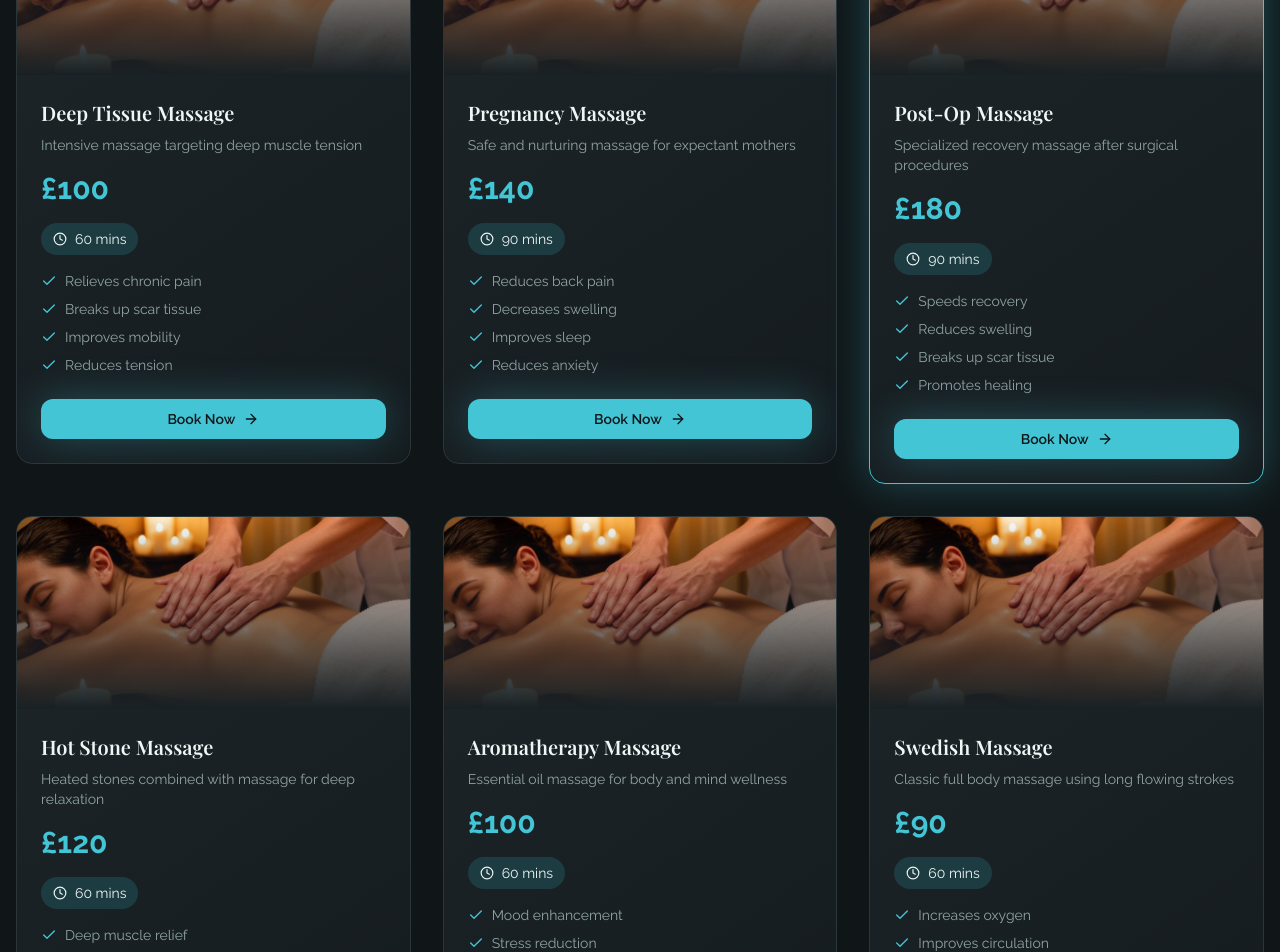
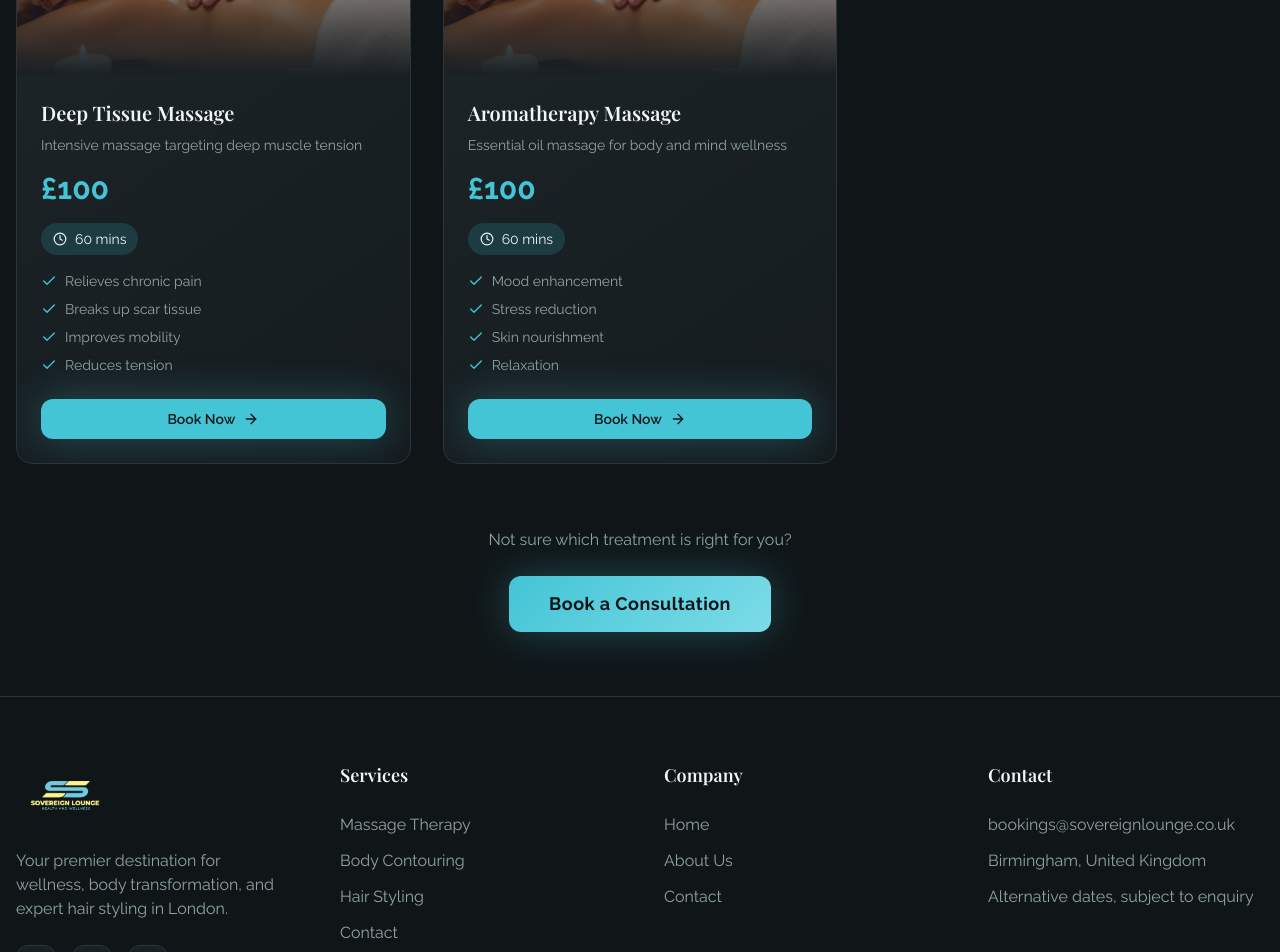
Before and after one commit to emma-mendez/SovereignStudiosWellness, a React (Vite) app: page /massage in a window 1280 px wide. Shown: the part 1080-2032 px from the top of the page. Built offline with nearby package versions, Linux system fonts and the light colour scheme; the HTML template or start-up script is replaced by a standard one.

Commit message:
small changes to massage prices

```diff
--- a/src/pages/Massage.tsx
+++ b/src/pages/Massage.tsx
@@ -39,53 +39,20 @@ const massageServices = [
     benefits: ["Relieves chronic pain", "Breaks up scar tissue", "Improves mobility", "Reduces tension"],
     image: massageImg,
   },
-  {
-    title: "Pregnancy Massage",
-    description: "Safe and nurturing massage for expectant mothers",
-    price: "£140",
-    duration: "90 mins",
-    benefits: ["Reduces back pain", "Decreases swelling", "Improves sleep", "Reduces anxiety"],
-    image: massageImg,
-  },
-  {
-    title: "Post-Op Massage",
-    description: "Specialized recovery massage after surgical procedures",
-    price: "£180",
-    duration: "90 mins",
-    benefits: ["Speeds recovery", "Reduces swelling", "Breaks up scar tissue", "Promotes healing"],
-    image: massageImg,
-    isPopular: true,
-  },
-  {
-    title: "Hot Stone Massage",
-    description: "Heated stones combined with massage for deep relaxation",
-    price: "£120",
-    duration: "60 mins",
-    benefits: ["Deep muscle relief", "Improves circulation", "Reduces stress", "Eases pain"],
-    image: massageImg,
-  },
+  // {
+  //   title: "Hot Stone Massage",
+  //   description: "Heated stones combined with massage for deep relaxation",
+  //   price: "£120",
+  //   duration: "60 mins",
+  //   benefits: ["Deep muscle relief", "Improves circulation", "Reduces stress", "Eases pain"],
+  //   image: massageImg,
+  // },
   {
     title: "Aromatherapy Massage",
     description: "Essential oil massage for body and mind wellness",
     price: "£100",
     duration: "60 mins",
     benefits: ["Mood enhancement", "Stress reduction", "Skin nourishment", "Relaxation"],
-    image: massageImg,
-  },
-  {
-    title: "Swedish Massage",
-    description: "Classic full body massage using long flowing strokes",
-    price: "£90",
-    duration: "60 mins",
-    benefits: ["Increases oxygen", "Improves circulation", "Reduces toxins", "Relaxation"],
-    image: massageImg,
-  },
-  {
-    title: "Cupping with Deep Tissue",
-    description: "Traditional cupping therapy combined with deep tissue work",
-    price: "£140",
-    duration: "90 mins",
-    benefits: ["Pain relief", "Improves blood flow", "Reduces inflammation", "Muscle recovery"],
     image: massageImg,
   },
 ];
```
